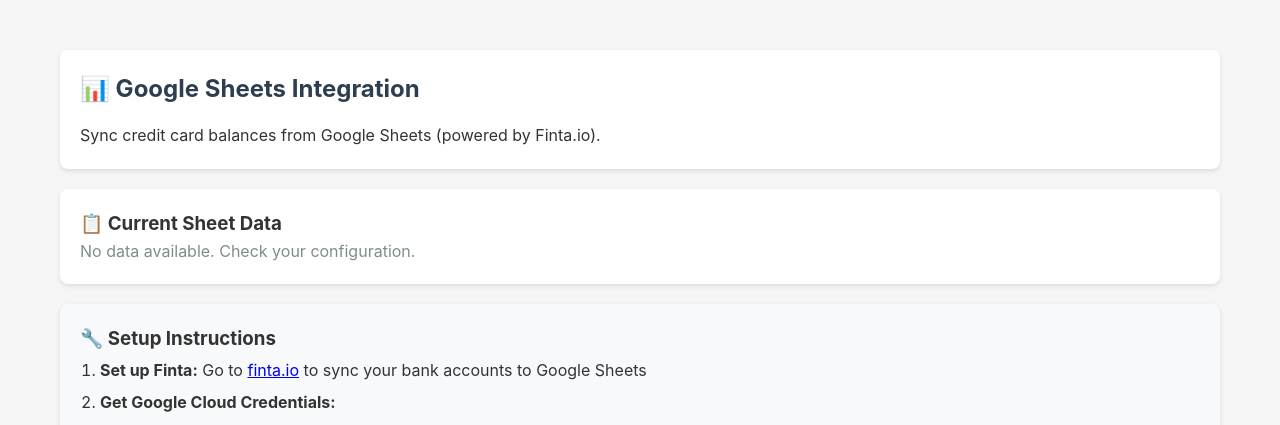
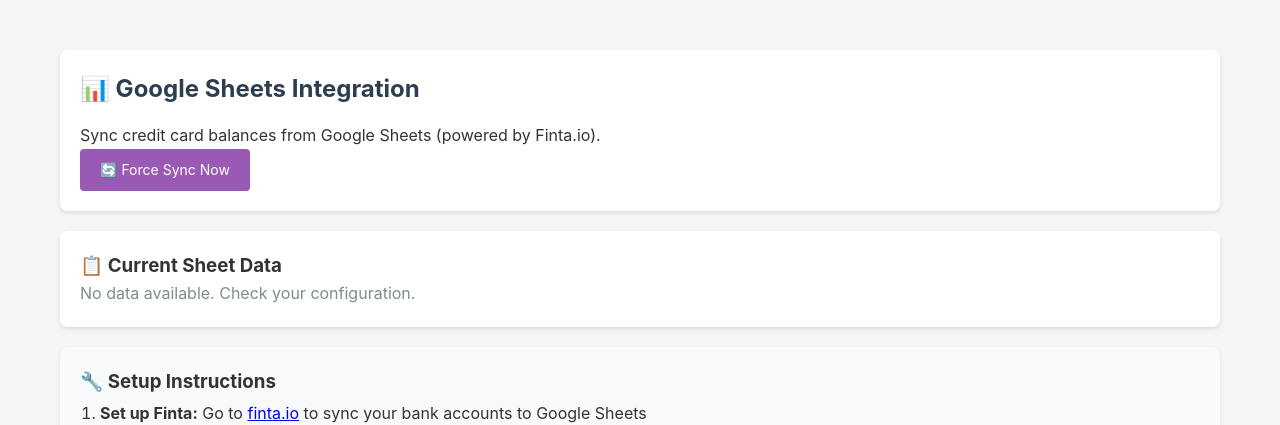
Before and after one commit to stevenlutsky-oss/debt-tracker-app, a Flask app: template templates/sheets_manage.html in a window 1280 px wide. Shown: the part 188-613 px from the top of the page. Run offline with Flask 2, Linux system fonts and the light colour scheme; the template is opened without the code that fills it, so the values that code supplies are empty.

Commit message:
Add sync button to sheets page

```diff
--- a/templates/sheets_manage.html
+++ b/templates/sheets_manage.html
@@ -6,6 +6,7 @@
 <div class="card">
     <h2>📊 Google Sheets Integration</h2>
     <p>Sync credit card balances from Google Sheets (powered by Finta.io).</p>
+    <a href="/sheets/sync" class="btn btn-sync">🔄 Force Sync Now</a>
 </div>
 
 <div class="card">
```
